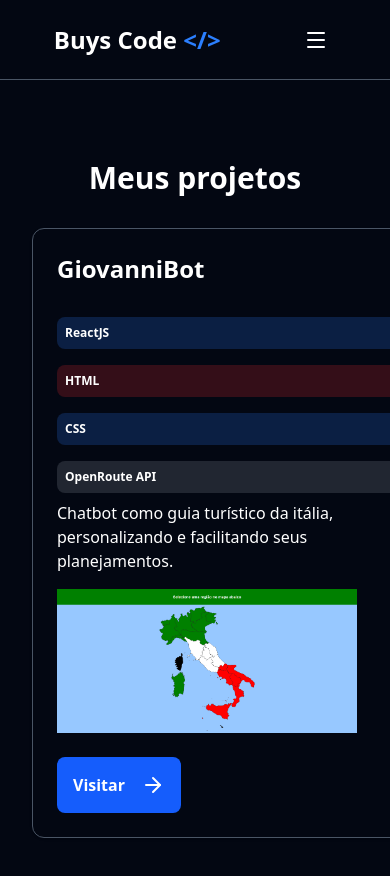
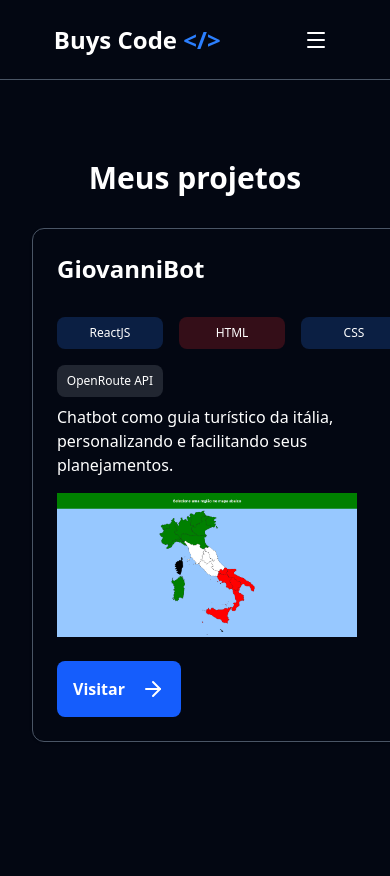
Before and after one commit to BuysCode/portfolio, a Next.js app: page /projects in a window 390 px wide. Shown: the top 876 px of the page. After the commit the page ends 844 px from the top, so only its background shows below. Built offline with nearby package versions, Linux system fonts and the light colour scheme.

Commit message:
fix: fixing responsivity

```diff
--- a/src/components/AboutMe.tsx
+++ b/src/components/AboutMe.tsx
@@ -4,7 +4,7 @@ export default function AboutMe() {
     return (
         <div className="mt-20 p-4 space-y-12 items-center flex justify-center flex-col">
             <h2 className="text-center font-bold text-2xl">Sobre Mim</h2>
-            <Card className="bg-gray-900 border-gray-500 w-100 md:w-300">
+            <Card className="bg-gray-900 border-gray-500 w-80 md:w-300">
                 <CardContent className="text-xl"><span className="text-3xl text-blue-500 font-bold">"</span>Comecei no mundo da programação no ano de 2021, quando me interessei pela criação de bots de interação para o Discord. Após 2 anos, ao perceber que não ganharia dinheiro com meu hobby na época, procurei por outra área que eu gostasse, foi, então que descobri o desenvolvimento web. No Ensino Médio entrei para uma escola com técnico em desenvolvimento web fullstack e mobile, sendo um dos destaque no começo por ter experiência prévia. Ao chegar no final do segundo ano e perceber que estava mais avançado que o nível de ensino do colégio, optei por sair da instituição. Atualmente, estou cursando Engenharia de Software pela UniRitter.<span className="text-3xl text-blue-500 font-bold">"</span></CardContent>
             </Card>
         </div>
--- a/src/components/Badge.tsx
+++ b/src/components/Badge.tsx
@@ -8,7 +8,7 @@ export default function Badge({color, text}: IBadgeProps) {
         <div
             className={`p-2
                 ${color === 'red' && "bg-red-500/20" || color === "blue" && "bg-blue-500/20" || color === "yellow" && "bg-yellow-500/20" || color === "gray" && "bg-gray-400/20"}
-                text-xs md:text-lg rounded-lg font-semibold
+                text-xs md:text-lg rounded-lg font- text-center
             `}>
             {text}
         </div>
--- a/src/components/ProjectCard.tsx
+++ b/src/components/ProjectCard.tsx
@@ -27,7 +27,7 @@ export default function ProjectCard({ description, name, tags, link }: Project)
             </CardHeader>
             <CardContent className="flex flex-col space-y-4 justify-between">
                 <div className="flex flex-col space-y-2">
-                    <div className="grid grid-cols-3md:flex md:flex-row gap-4">
+                    <div className="grid grid-cols-3 md:flex md:flex-row gap-4">
                         {tags.map((e) => (
                             <Badge key={e.key} color={e.color} text={e.text} />
                         ))}
```
Also changed, not shown: src/components/Footer.tsx (added).
